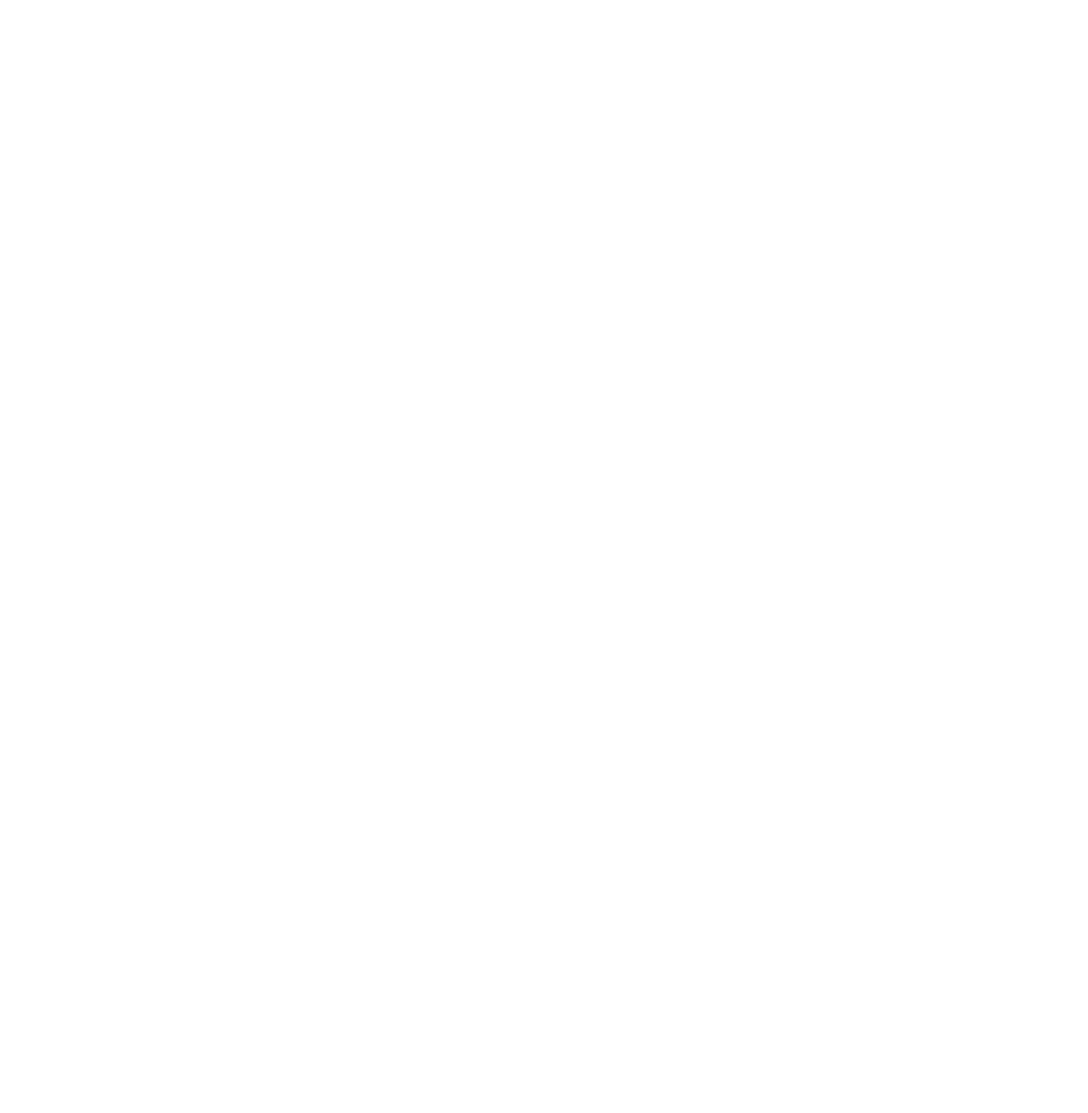
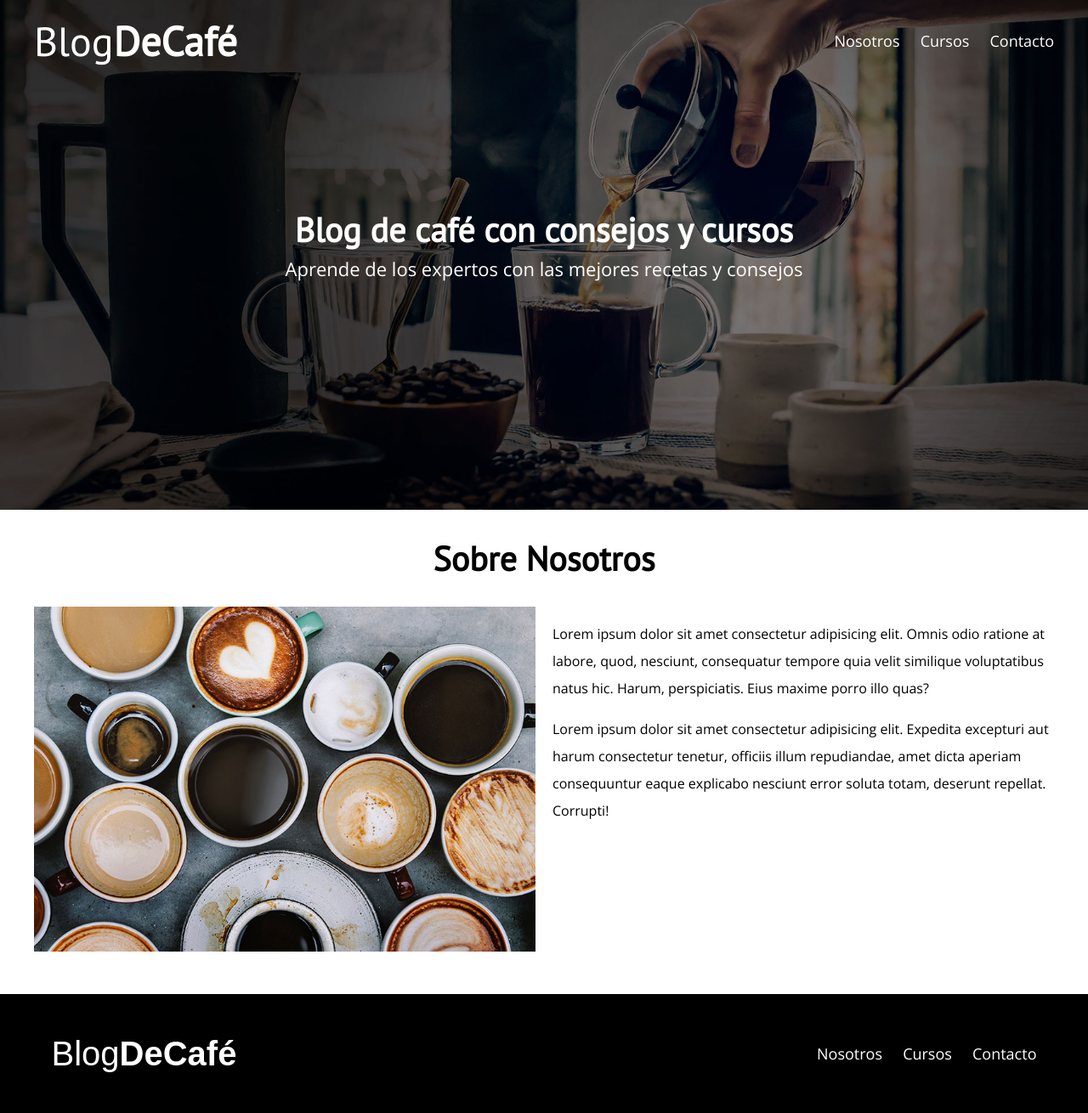
Before and after one commit to mustybatz/Blog-de-caf-, a plain HTML site: page nosotros.html in a window 1280 px wide. Shown: the whole page at 85% size. Before the commit the page ends 800 px from the top, so only its background shows below. Drawn offline with nearby package versions, Linux system fonts and the light colour scheme.

Commit message:
Se creo la pagina nosotros y se le aplicaron estilos en css

```diff
--- a/css/style.css
+++ b/css/style.css
@@ -62,6 +62,19 @@ img {
 
 .no-margin {
     margin: 0;
+}
+
+
+/** Grid **/
+
+@media (min-width: 768px) {
+    .grid {
+        display: flex;
+        justify-content: space-between;
+    }
+    .columnas-6 {
+        flex: 0 0 calc(50% - 1rem);
+    }
 }
 
 
--- a/nosotros.html
+++ b/nosotros.html
@@ -0,0 +1,71 @@
+<!DOCTYPE html>
+<html lang="en">
+
+<head>
+    <meta charset="UTF-8">
+    <meta name="viewport" content="width=device-width, initial-scale=1.0">
+    <meta http-equiv="X-UA-Compatible" content="ie=edge">
+    <title>Blog de café</title>
+    <link href="https://fonts.googleapis.com/css?family=Open+Sans:400,700|PT+Sans&display=swap" rel="stylesheet">
+    <link rel="stylesheet" href="css/normalize.css">
+    <link rel="stylesheet" href="css/style.css">
+
+</head>
+
+<body>
+    <header class="site-header">
+        <div class="contenedor">
+            <div class="barra">
+                <a href="/">
+                    <h1 class="no-margin">Blog<span>DeCafé</span></h1>
+                </a>
+                <nav class="navegacion">
+                    <a href="nosotros.html">Nosotros</a>
+                    <a href="cursos.html">Cursos</a>
+                    <a href="contacto.html">Contacto</a>
+                </nav>
+            </div>
+            <!--barra-->
+
+            <div class="texto-header">
+                <h2 class="no-margin">Blog de café con consejos y cursos</h2>
+                <p class="no-margin">Aprende de los expertos con las mejores recetas y consejos</p>
+            </div>
+
+        </div>
+        <!--CONTENEDOR-->
+    </header>
+
+    <main class="contenedor">
+        <h2 class="centrar-texto">Sobre Nosotros</h2>
+        <div class="grid">
+            <div class="columnas-6">
+                <img src="img/nosotros.jpg" alt="Imagen nosotros">
+            </div>
+            <div class="columnas-6">
+                <p>Lorem ipsum dolor sit amet consectetur adipisicing elit. Omnis odio ratione at labore, quod, nesciunt, consequatur tempore quia velit similique voluptatibus natus hic. Harum, perspiciatis. Eius maxime porro illo quas?</p>
+                <p>Lorem ipsum dolor sit amet consectetur adipisicing elit. Expedita excepturi aut harum consectetur tenetur, officiis illum repudiandae, amet dicta aperiam consequuntur eaque explicabo nesciunt error soluta totam, deserunt repellat. Corrupti!</p>
+
+            </div>
+        </div>
+    </main>
+
+
+    <footer class="site-footer">
+        <div class="contenedor">
+            <div class="barra">
+                <p class="no-margin">Blog<span>DeCafé</span></p>
+
+                <nav class="navegacion">
+                    <a href="nosotros.html">Nosotros</a>
+                    <a href="cursos.html">Cursos</a>
+                    <a href="contacto.html">Contacto</a>
+                </nav>
+
+            </div>
+        </div>
+    </footer>
+
+</body>
+
+</html>
```
